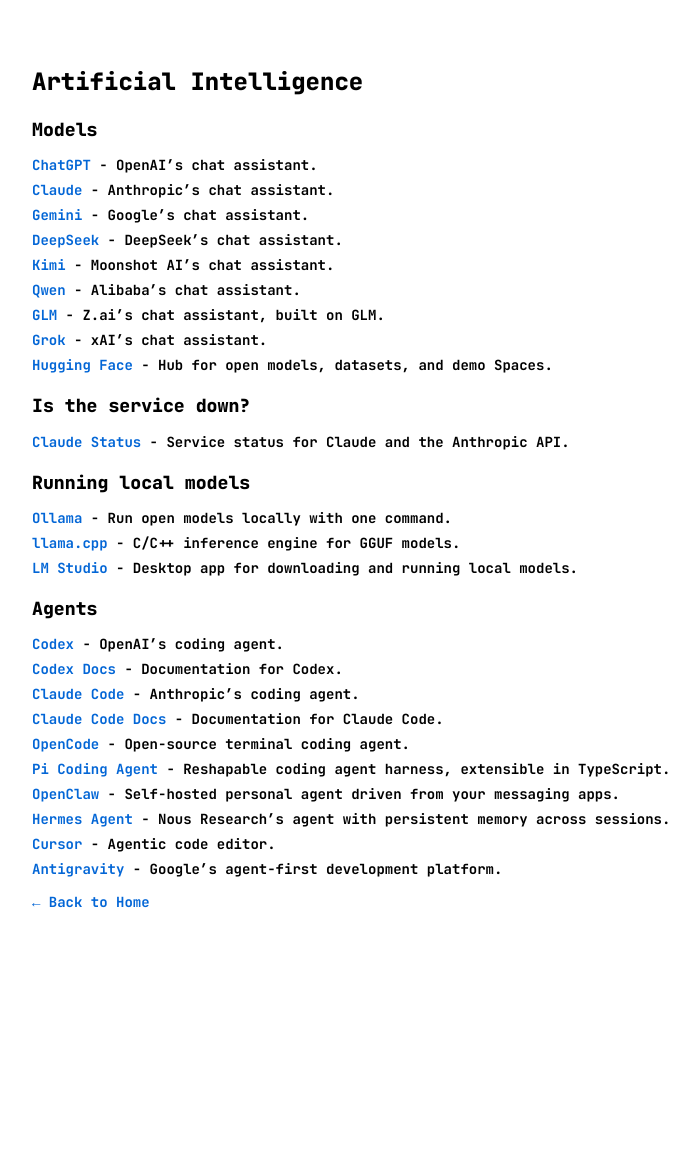
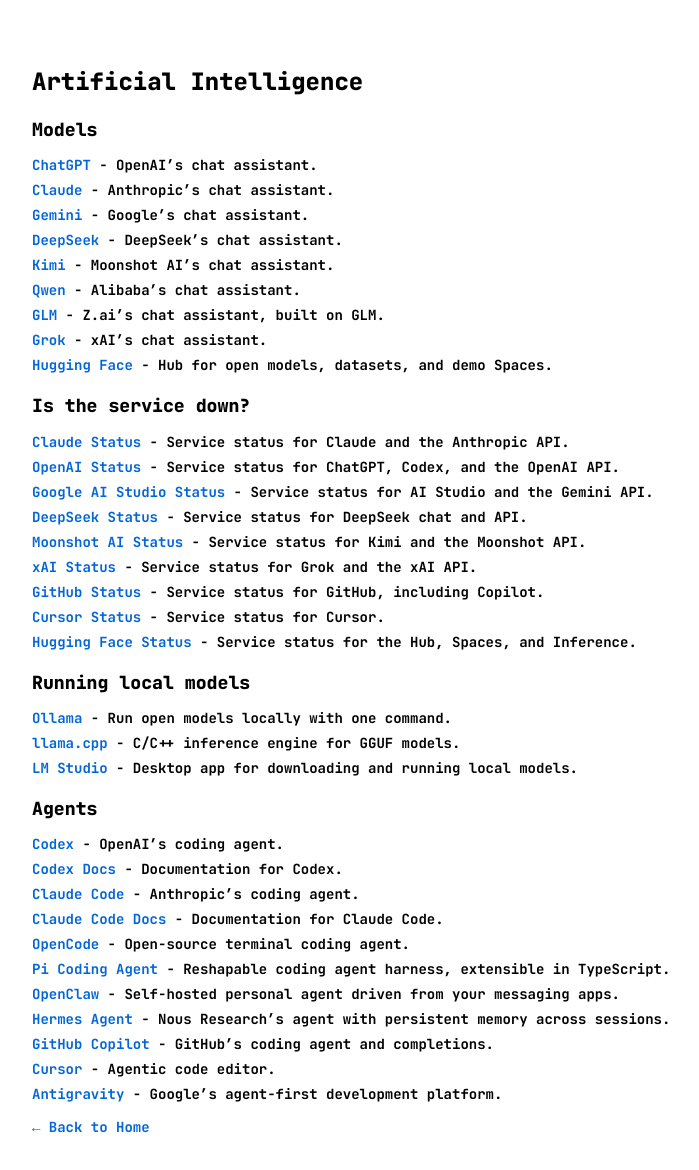
Before and after one commit to 0stellensatz/links, a Jekyll site: the page built from page_ai.md, in a window 1280 px wide. Shown: the whole page, without its empty margins (240-939 px from the left). Built offline with Jekyll 4.4.1, drawn with Linux system fonts in a browser that asks for light colours; before the commit the page ends 945 px from its top, so only the background shows below that.

Commit message:
Add GitHub Copilot and status pages for the other services
Co-Authored-By: Claude Opus 5 (1M context) <noreply@anthropic.com>

```diff
--- a/_data/links_ai.yml
+++ b/_data/links_ai.yml
@@ -33,6 +33,30 @@
   - title: "Claude Status"
     url: "https://status.claude.com"
     description: "Service status for Claude and the Anthropic API."
+  - title: "OpenAI Status"
+    url: "https://status.openai.com"
+    description: "Service status for ChatGPT, Codex, and the OpenAI API."
+  - title: "Google AI Studio Status"
+    url: "https://aistudio.google.com/status"
+    description: "Service status for AI Studio and the Gemini API."
+  - title: "DeepSeek Status"
+    url: "https://status.deepseek.com"
+    description: "Service status for DeepSeek chat and API."
+  - title: "Moonshot AI Status"
+    url: "https://status.moonshot.cn"
+    description: "Service status for Kimi and the Moonshot API."
+  - title: "xAI Status"
+    url: "https://status.x.ai"
+    description: "Service status for Grok and the xAI API."
+  - title: "GitHub Status"
+    url: "https://www.githubstatus.com"
+    description: "Service status for GitHub, including Copilot."
+  - title: "Cursor Status"
+    url: "https://status.cursor.com"
+    description: "Service status for Cursor."
+  - title: "Hugging Face Status"
+    url: "https://status.huggingface.co"
+    description: "Service status for the Hub, Spaces, and Inference."
 
 - heading: "Running local models"
   links:
@@ -72,6 +96,9 @@
   - title: "Hermes Agent"
     url: "https://hermes-agent.nousresearch.com/"
     description: "Nous Research's agent with persistent memory across sessions."
+  - title: "GitHub Copilot"
+    url: "https://github.com/features/copilot"
+    description: "GitHub's coding agent and completions."
   - title: "Cursor"
     url: "https://cursor.com"
     description: "Agentic code editor."
```
